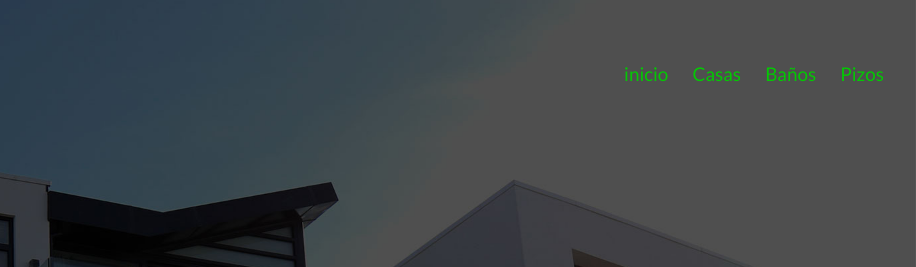
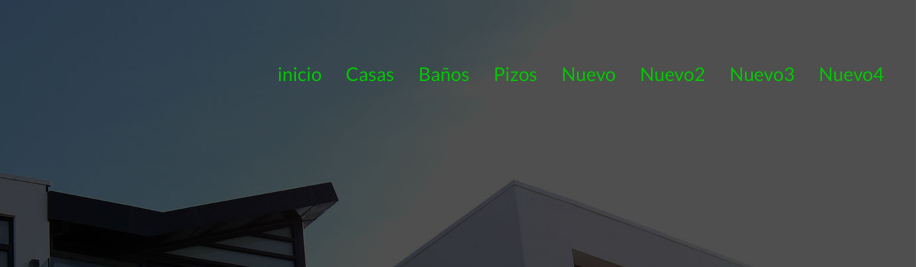
Before and after one commit to AlbertoNoriega/capagit, a plain HTML site: page index.html in a window 1280 px wide. Shown: the top 267 px of the page, 364-1280 px from the left. Drawn offline with Linux system fonts and the light colour scheme.

Commit message:
Se agregaron mas opciones al menu

```diff
--- a/index.html
+++ b/index.html
@@ -24,6 +24,10 @@
                     <a href="anuncios.html">Casas</a>
                     <a href="blog.html">Baños</a>
                     <a href="contacto.html">Pizos</a>
+                    <a href="blog.html">Nuevo</a>
+                    <a href="contacto.html">Nuevo2</a>
+                    <a href="blog.html">Nuevo3</a>
+                    <a href="contacto.html">Nuevo4</a>
                  </nav>
             </div><!-- Barra -->
             <h1>Venta de Casas y Departamentos Exclusivos de Lujo</h1>
```
